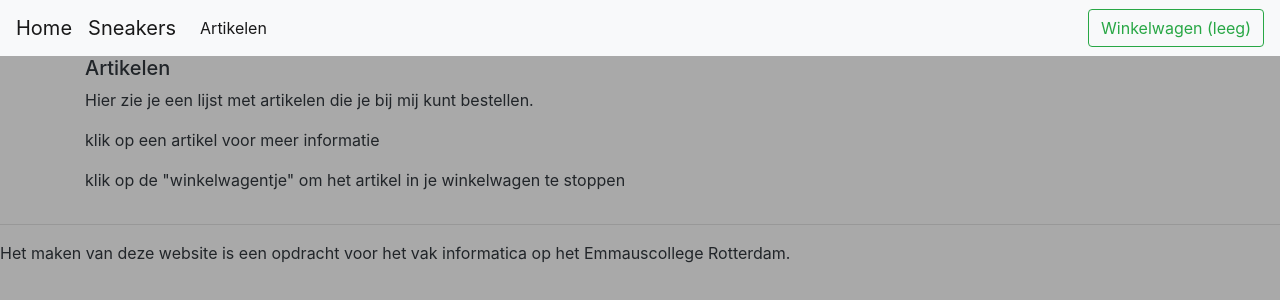
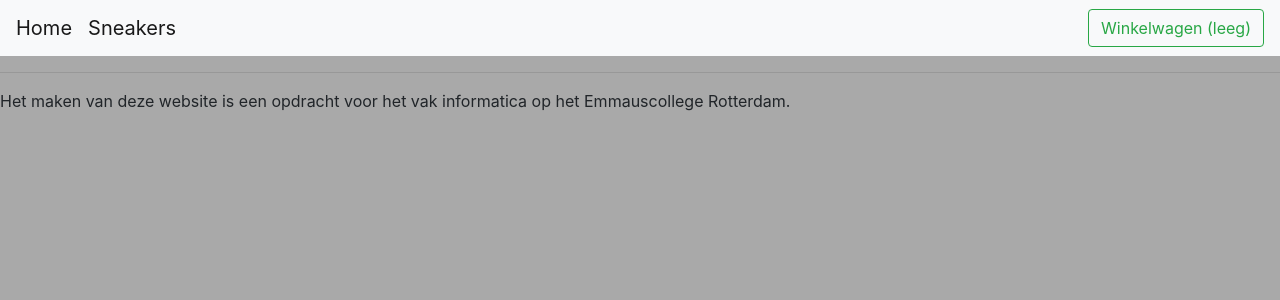
Before and after one commit to emmaus-5h/webshop-5hin2-alexander-kyan-, a website: page web/Sneakers.html in a window 1280 px wide. Drawn offline with nearby package versions, Linux system fonts and the light colour scheme; no server answers.

Commit message:
bewerking

```diff
--- a/web/Sneakers.html
+++ b/web/Sneakers.html
@@ -34,7 +34,7 @@
 		<div class="collapse navbar-collapse" id="navbarSupportedContent">
 			<ul class="navbar-nav mr-auto">
 				<li class="nav-item active">
-					<a class="nav-link" href="#">Artikelen <span class="sr-only">(current)</span></a>
+
 				</li>
 			</ul>
 			<a
@@ -45,10 +45,7 @@
   <!-- lijst met producten, wordt gevuld door javascript -->
 	<main id="index">
 		<div class="container">
-			<h5>Artikelen</h5>
- 			<p>Hier zie je een lijst met artikelen die je bij mij kunt bestellen.</p>
-			<p>klik op een artikel voor meer informatie<p>
-					<p>klik op de "winkelwagentje" om het artikel in je winkelwagen te stoppen</p>
+
 		</div>
     <!-- template for product info-->
   	<template id="productcard">
```
Also changed, not shown: web/index.html (+1 -1 lines).
